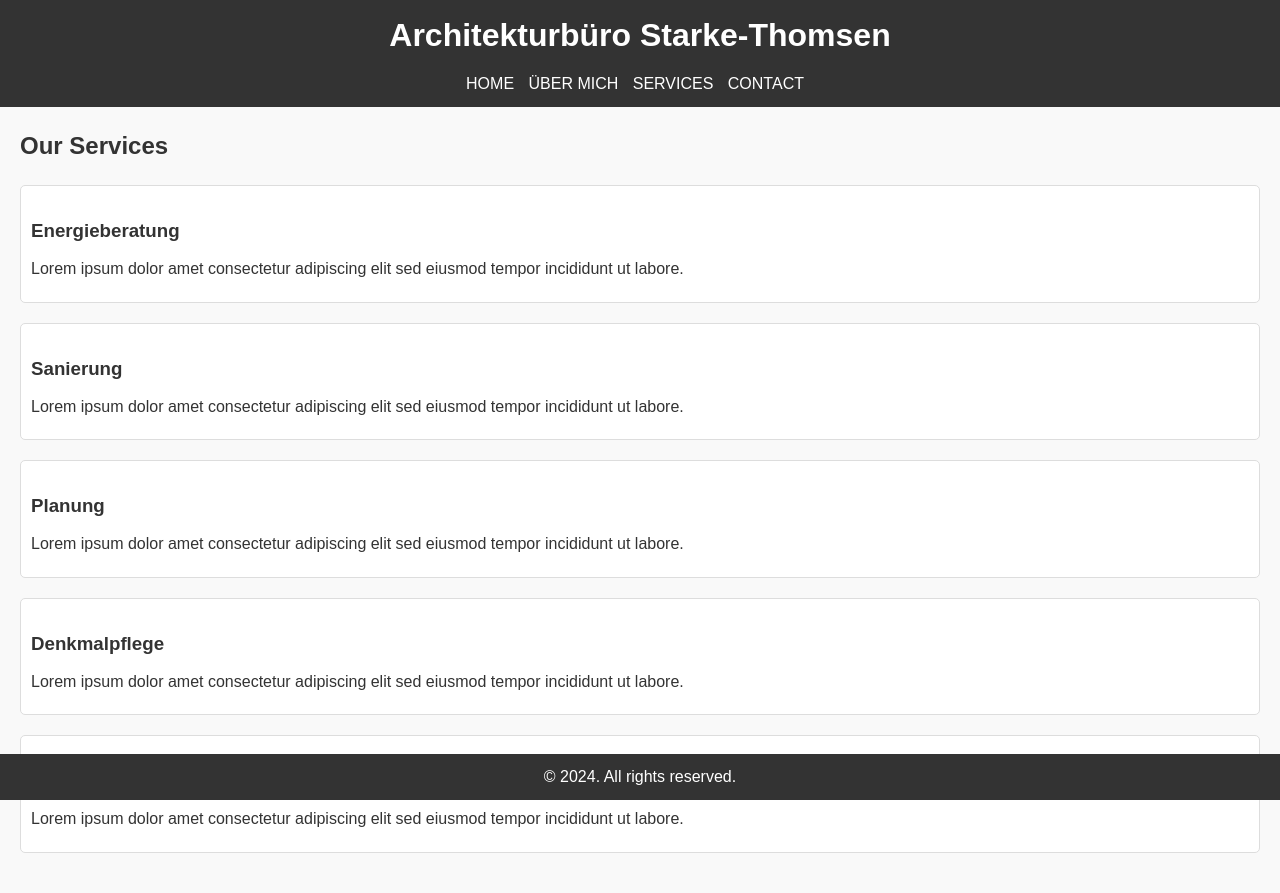
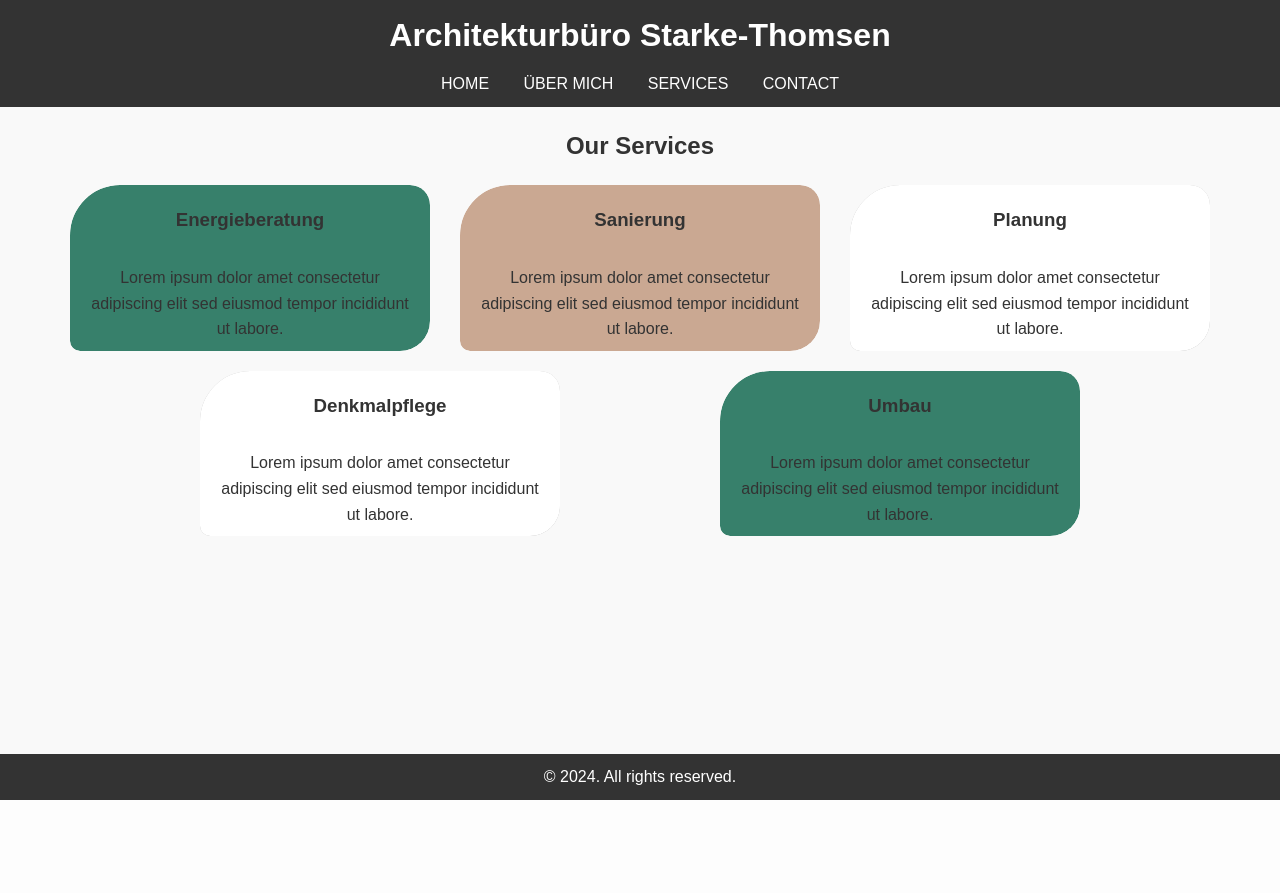
Before and after one commit to DouniaBK/arkitekture-MST, a Django app: page /services/ in a window 1280 px wide. After the commit the page ends 800 px from the top, so only its background shows below. Run offline with Django 5.2, Linux system fonts and the light colour scheme.

Commit message:
Template-stage: save. fix: footer. Add: services style

```diff
--- a/home/static/home/styles.css
+++ b/home/static/home/styles.css
@@ -6,31 +6,39 @@
 }
 
 body {
+    display: flex;
+    flex-direction: column;
+    min-height: 100vh;
     font-family: Arial, sans-serif;
     line-height: 1.6;
     background-color: #f9f9f9;
     color: #333;
 }
 
-header {
+.header, .content-wrapper, .footer {
+    flex-shrink: 0;
+}
+
+.header {
     background: #333;
     color: #fff;
     padding: 10px 0;
     text-align: center;
 }
 
-header h1 {
+.header h1 {
     margin-bottom: 10px;
 }
 
 nav ul {
-    list-style: none;
+    list-style-type: none;
     padding: 0;
+    text-align: center;
 }
 
 nav ul li {
     display: inline;
-    margin-right: 10px;
+    margin: 0 15px;
 }
 
 nav ul li a {
@@ -38,30 +46,29 @@ nav ul li a {
     text-decoration: none;
 }
 
-main {
+.content-wrapper {
+    flex: 1;
     padding: 20px;
 }
 
-main h2 {
+.content-wrapper h2 {
     color: #333;
     margin-bottom: 20px;
 }
 
-main p {
+.content-wrapper p {
     margin-bottom: 20px;
 }
 
-footer {
+.footer {
     background: #333;
     color: #fff;
     text-align: center;
     padding: 10px 0;
-    position: absolute;
-    bottom: 0;
     width: 100%;
 }
 
-footer p {
+.footer p {
     margin: 0;
 }
 
@@ -79,6 +86,12 @@ a:hover {
     text-decoration: underline;
 }
 
+div.service {
+    background: #ffffff00;
+    padding: 10px;
+    margin-bottom: 20px;
+}
+
 div.project {
     background: #fff;
     padding: 10px;
@@ -87,11 +100,12 @@ div.project {
     border-radius: 5px;
 }
 
-div.project h3 {
+
+div.project h3, div.service h3 {
     margin-bottom: 10px;
 }
 
-div.project p {
+div.project p, div.service p {
     margin-bottom: 10px;
 }
 
@@ -101,28 +115,106 @@ div.project a {
     color: #007BFF;
 }
 
-div.service {
-    background: #fff;
-    padding: 10px;
-    margin-bottom: 20px;
-    border: 1px solid #ddd;
-    border-radius: 5px;
-}
-
-div.service h3 {
-    margin-bottom: 10px;
-}
-
-div.service p {
-    margin-bottom: 10px;
-}
-
 .contact-info {
     margin-top: 20px;
 }
 
 .contact-info p {
     margin-bottom: 10px;
+}
+
+/* Services-section Design */
+.content-section {
+    text-align: center;
+    padding: 0 20px; /* Add padding to the sides for responsiveness */
+}
+
+.service-container {
+    display: flex;
+    justify-content: space-evenly;
+    margin-top: 20px;
+    flex-wrap: wrap; /* Allow services to wrap to the next line on smaller screens */
+}
+
+.service {
+    position: relative;
+    width: calc(33.33% - 40px); /* Adjust this width for responsiveness */
+    max-width: 425px; /* Maximum width */
+    height: 165.37px; /* H */
+    overflow: hidden; /* Hide any content that may overflow the shape */
+    margin-bottom: 20px; /* Add margin between services */
+    border-radius: 50px 20px 30px 10px; /* Top-left, top-right, bottom-right, bottom-left */
+}
+/*
+.service::before {
+    content: '';
+    position: absolute;
+    top: 0;
+    left: 0;
+    width: 100%;
+    height: 100%;
+    border-radius: 50px 20px 30px 10px;  Top-left, top-right, bottom-right, bottom-left */
+     /*background-color: rgba(55, 128, 107, 0); Change this to your desired background color
+} */
+
+
+/* Service background colors */
+.service:nth-child(1)::before,
+.service:nth-child(5)::before {
+    content: '';
+    position: absolute;
+    top: 0;
+    left: 0;
+    width: 100%;
+    height: 100%;
+    border-radius: 50px 20px 30px 10px; /* Top-left, top-right, bottom-right, bottom-left */
+    background-color: rgba(55, 128, 107, 1); /* First and fifth service */
+}
+
+.service:nth-child(2)::before {
+    content: '';
+    position: absolute;
+    top: 0;
+    left: 0;
+    width: 100%;
+    height: 100%;
+    border-radius: 50px 20px 30px 10px; /* Top-left, top-right, bottom-right, bottom-left */
+    background-color: rgba(202, 168, 146, 1); /* Second service */
+}
+
+.service:nth-child(3)::before,
+.service:nth-child(4)::before {
+    content: '';
+    position: absolute;
+    top: 0;
+    left: 0;
+    width: 100%;
+    height: 100%;
+    border-color: #333;
+    border-radius: 50px 20px 30px 10px; /* Top-left, top-right, bottom-right, bottom-left */
+    background-color: rgba(255, 255, 255, 1); /* Third and fourth service */
+    box-shadow: rgb(0 0 0 / 30%) 0px 2px 15px 1px; /* Shadow effect */
+}
+
+.service h3,
+.service p {
+    position: relative;
+    z-index: 1; /* Ensure text content is above the background shape */
+    margin: 0; /* Remove default margins */
+    padding: 10px; /* Add padding inside the shape */
+}
+
+/* Responsive adjustments */
+@media screen and (max-width: 768px) {
+    .service {
+        width: calc(50% - 40px); /* Two services per row on smaller screens */
+    }
+}
+
+@media screen and (max-width: 480px) {
+    .service {
+        width: calc(100% - 40px); /* Single service per row on even smaller screens */
+    }
 }
 
 /* Responsive Design */
--- a/home/templates/home/base.html
+++ b/home/templates/home/base.html
@@ -8,7 +8,7 @@
     <link rel="stylesheet" href="{% static 'home/styles.css' %}">
 </head>
 <body>
-    <header>
+    <header class="header">
         <h1>Architekturbüro Starke-Thomsen</h1>
         <nav>
             <ul>
@@ -19,10 +19,12 @@
             </ul>
         </nav>
     </header>
-    <main>
-        {% block content %}{% endblock %}
-    </main>
-    <footer>
+    <div class="content-wrapper">
+        <main>
+            {% block content %}{% endblock %}
+        </main>
+    </div>
+    <footer class="footer">
         <p>&copy; 2024. All rights reserved.</p>
     </footer>
 </body>
--- a/home/templates/home/services.html
+++ b/home/templates/home/services.html
@@ -3,7 +3,9 @@
 {% block title %}Services - Starke-Thomsen{% endblock %}
 
 {% block content %}
+<div class="content-section">
     <h2>Our Services</h2>
+    <div class="service-container">
         <div class="service">
             <h3>Energieberatung</h3>
             <p>Lorem ipsum dolor amet consectetur adipiscing elit sed eiusmod tempor incididunt ut labore.</p>
@@ -24,4 +26,6 @@
             <h3>Umbau</h3>
             <p>Lorem ipsum dolor amet consectetur adipiscing elit sed eiusmod tempor incididunt ut labore.</p>
         </div>
+    </div>
+</div>
 {% endblock %}
```
Also changed, not shown: home/templates/home/home.html (+50 -0 lines). Lines whose indentation alone changed are shown as unchanged.
